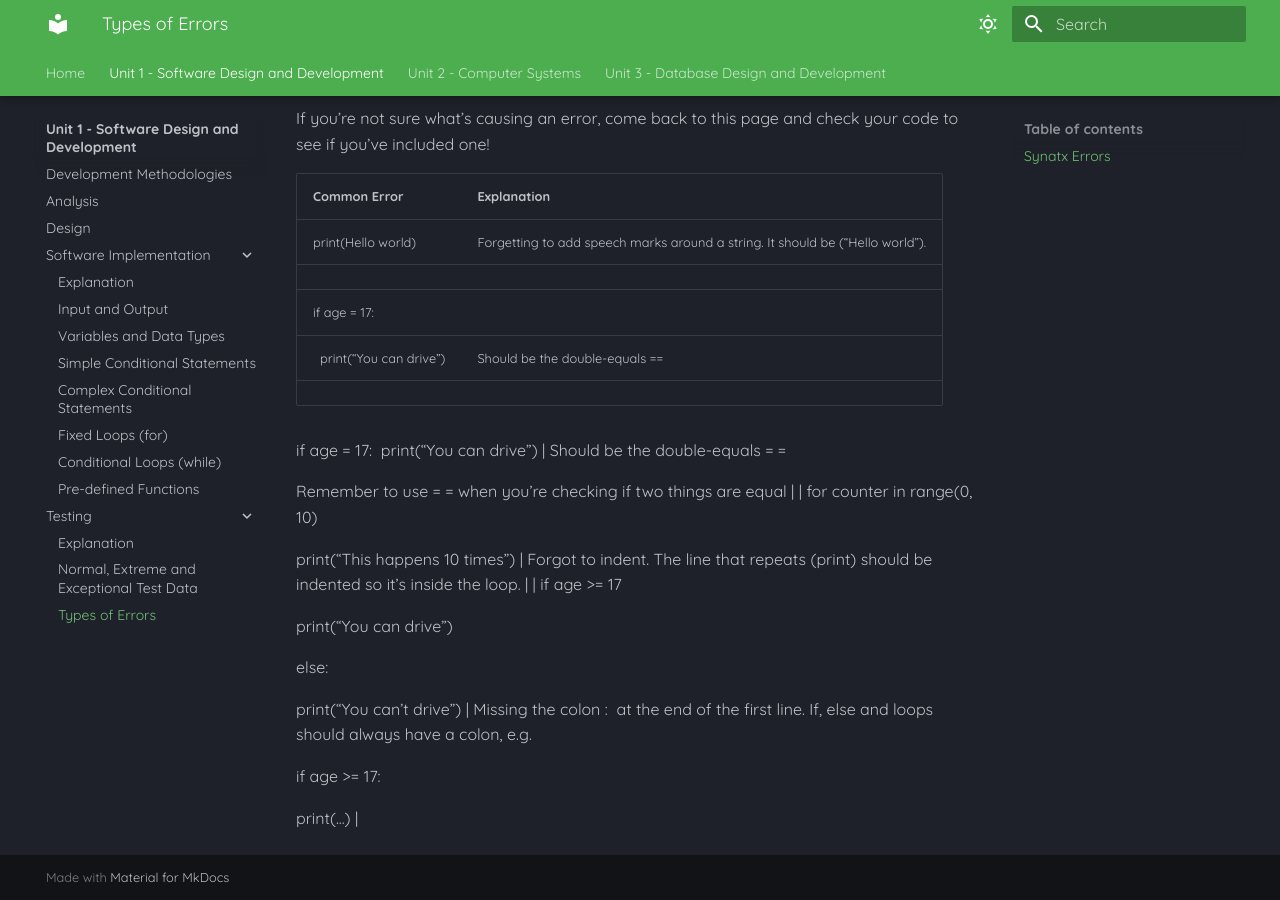
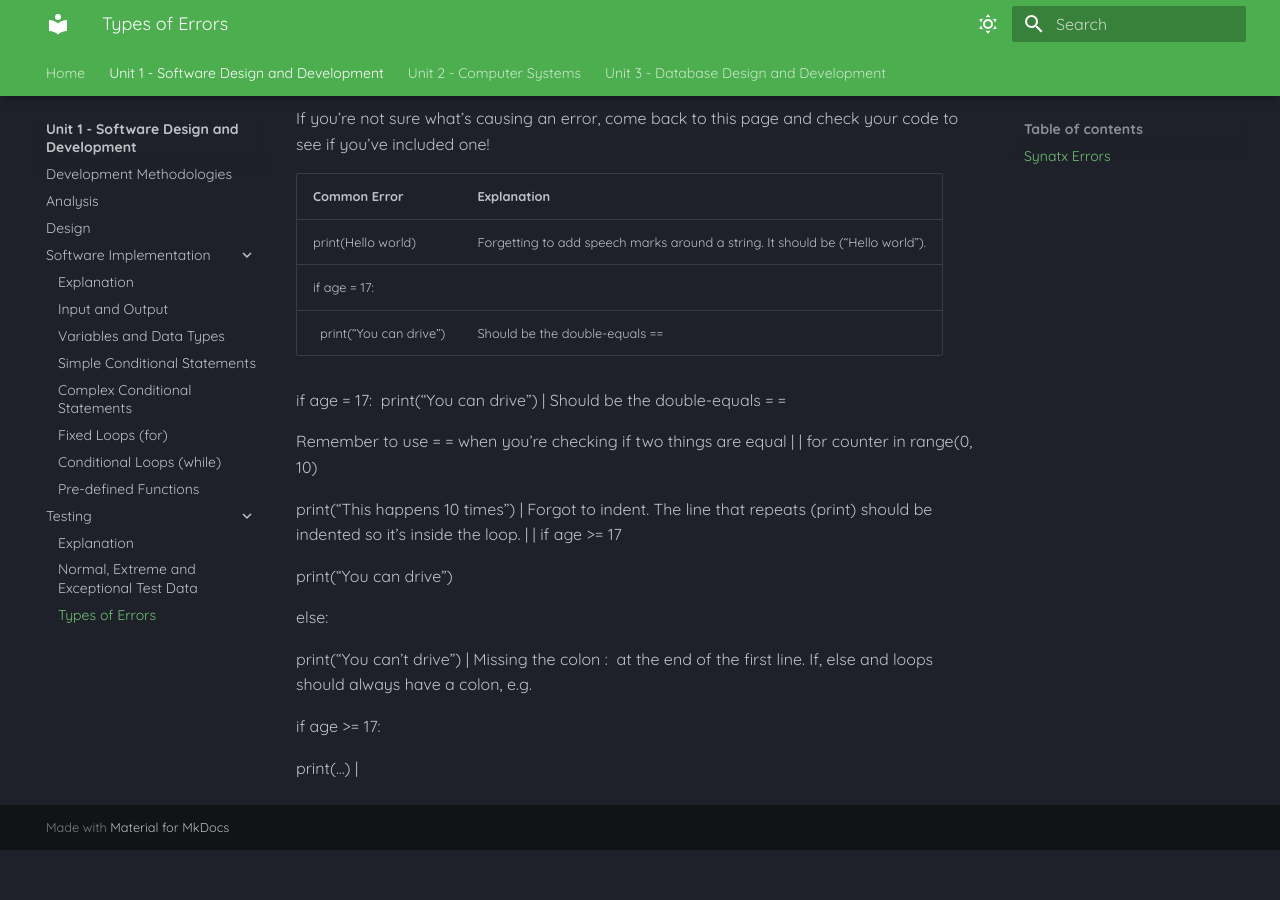
Before and after one commit to Mr-Wood-CS/National-5-CS, an MkDocs documentation site: the page built from docs/SDD/5.2-Types-of-Errors.md, in a window 1280 px wide and 900 px high, scrolled down 931 px. Built offline with MkDocs 1.6.1 and Material for MkDocs 9.7.7, drawn with Linux system fonts in a browser that asks for light colours; after the commit the page ends 1781 px from its top, so only the background shows below that.

```diff
--- a/docs/SDD/5.2-Types-of-Errors.md
+++ b/docs/SDD/5.2-Types-of-Errors.md
@@ -39,10 +39,8 @@ If you’re not sure what’s causing an error, come back to this page and check
 | Common Error             | Explanation                                                                   |
 | -------------------------| ----------------------------------------------------------------------------- |
 | print(Hello world)       | Forgetting to add speech marks around a string. It should be (“Hello world”). |
-|                          |                                                                               |
-| if age = 17:             |                                                                               |
+| if age = 17: <br>        |                                                                               |
 |    print(“You can drive”)| Should be the double-equals ==                                                |
-|                          |                                                                               |
 
 
 
```
